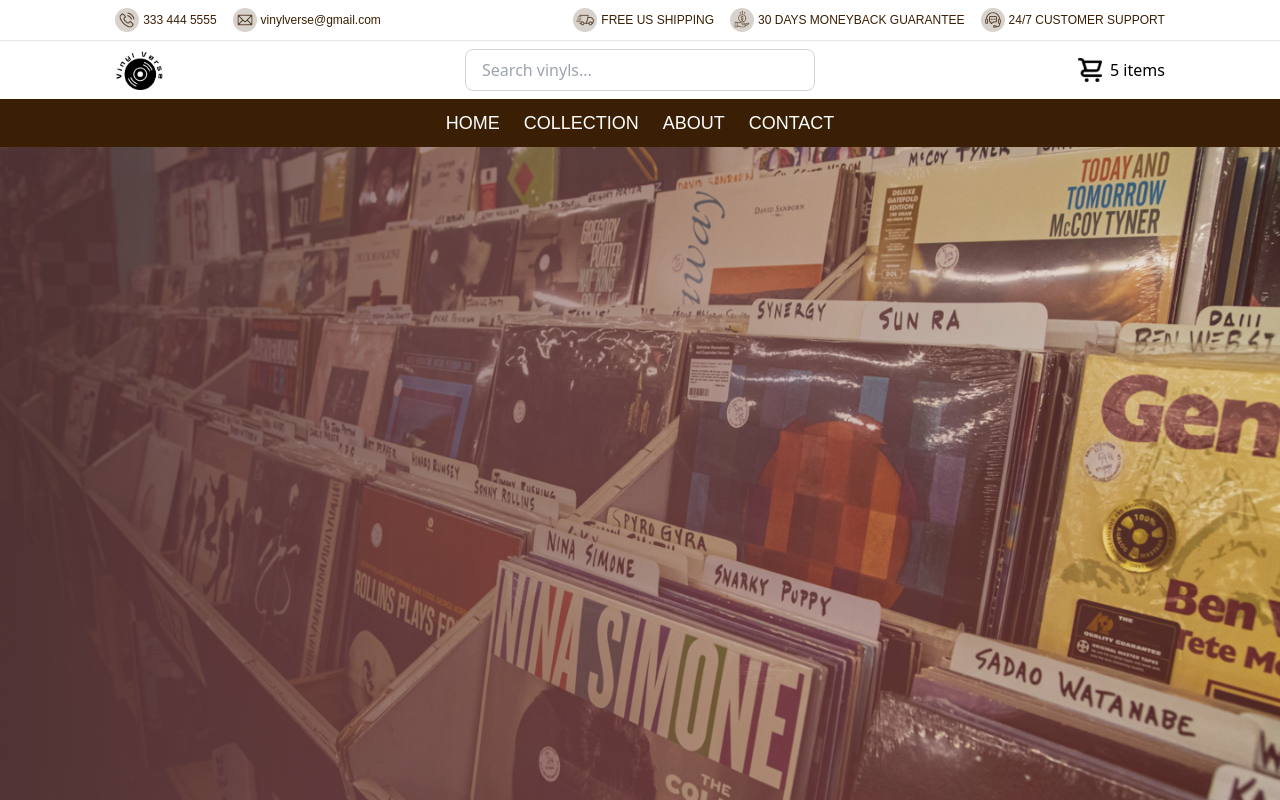
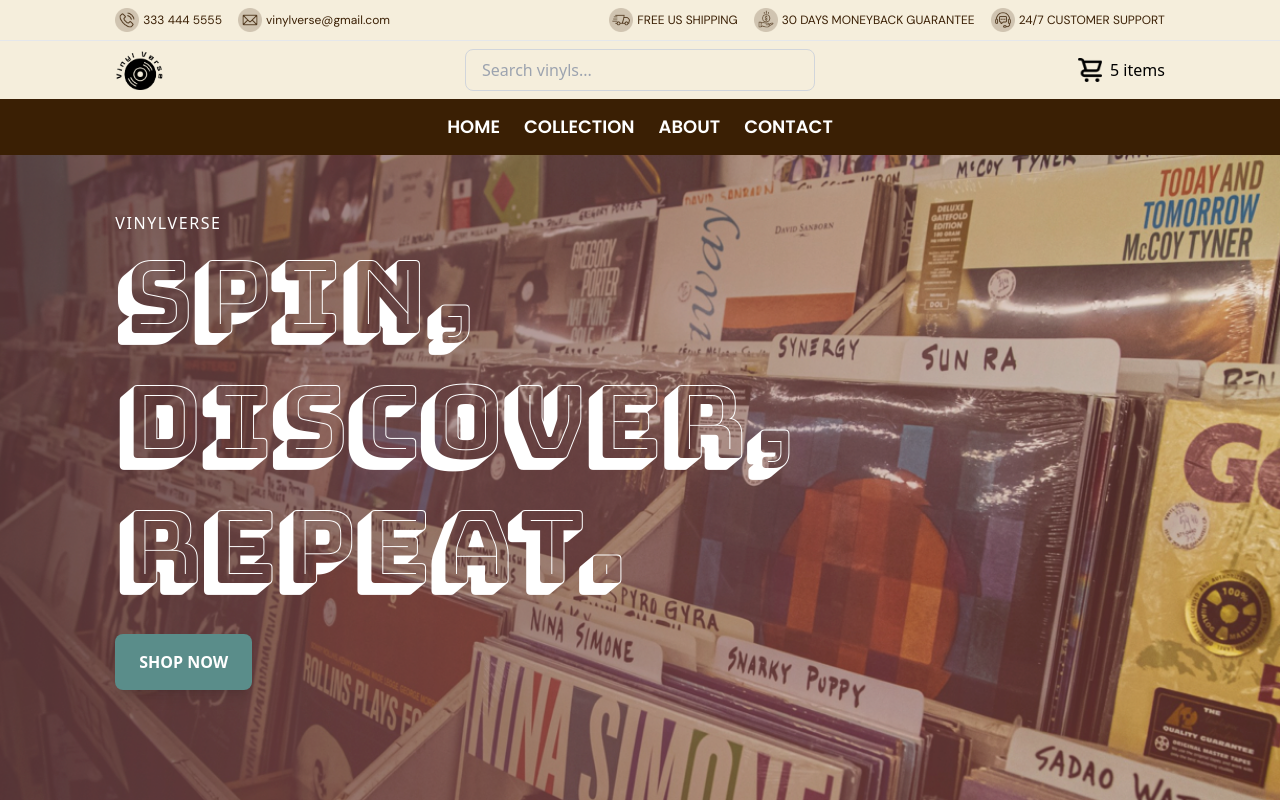
Before and after one commit to arenv07/VinylVerse, a React (Vite) app in the folder frontend/: page / in a window 1280 px wide. Shown: the top 800 px of the page. Built offline with nearby package versions, Linux system fonts and the light colour scheme.

Commit message:
Hero section styling

```diff
--- a/frontend/src/components/Navbar.jsx
+++ b/frontend/src/components/Navbar.jsx
@@ -43,7 +43,8 @@ const Navbar = () => {
             </div>
             <hr class="announcement-bar-line"/>
             <div className="header-bar grid grid-cols-3 flex items-center mt-2 px-4 sm:px-[5vw] md:px-[7vw] lg:px-[9vw]">
-                <a href=""><img src={logo} alt="" class="h-10"/></a>
+                {/* <a href=""><img src={logo} alt="" class="h-10"/></a> */}
+                <img src={logo} alt="" class="h-10"/>
                 {/* <input type="text" />
                 <div class="bg-gray-200 p-4">Column 1</div> */}
                 <input type="text" class="px-4 py-2 w-100 bg-transparent border border-gray-300 rounded-lg focus:outline-none focus:ring-2 focus:ring-brown" placeholder="Search vinyls..."/>
@@ -52,8 +53,8 @@ const Navbar = () => {
                     <a href=""><p>5 items</p></a>
                 </div>
             </div>
-            <nav class="mt-2 h-12 bg-brown text-white text-sm lg:text-md xl:text-lg">
-                <ul class="flex justify-center items-center h-full w-full gap-4 lg:gap-6 font-poppins">
+            <nav class="mt-2 h-14 bg-brown text-white text-sm lg:text-md xl:text-lg font-poppins font-semibold">
+                <ul class="flex justify-center items-center h-full w-full gap-4 lg:gap-6">
                     <li>HOME</li>
                     <li>COLLECTION</li>
                     <li>ABOUT</li>
--- a/frontend/src/index.css
+++ b/frontend/src/index.css
@@ -1,14 +1,16 @@
+/* Poppins */
+@import url('https://fonts.googleapis.com/css2?family=Poppins:ital,wght@0,300;0,400;0,500;0,600;0,700;0,800&display=swap');
+/* DM Sans */
+@import url('https://fonts.googleapis.com/css2?family=DM+Sans:ital,opsz,wght@0,9..40,100..1000;1,9..40,100..1000&display=swap');
+/* Bungee Shade */
+@import url('https://fonts.googleapis.com/css2?family=Bungee+Shade&display=swap');
+
 @tailwind base;
 @tailwind components;
 @tailwind utilities;
 
-/* Poppins */
-@import url('https://fonts.googleapis.com/css2?family=Poppins:ital,wght@0,300;0,400;0,500;0,600;0,700;0,800&display=swap');
+/* 1065px */
 
-/* DM Sans */
-@import url('https://fonts.googleapis.com/css2?family=DM+Sans:ital,opsz,wght@0,9..40,100..1000;1,9..40,100..1000&display=swap');
-
-/* Bungee Shade */
-@import url('https://fonts.googleapis.com/css2?family=Bungee+Shade&display=swap');
-
-/* 1065px */
+body {
+    background-color: #F5EEDC;
+}
--- a/frontend/src/pages/Home.jsx
+++ b/frontend/src/pages/Home.jsx
@@ -3,9 +3,17 @@ import heroImg from '../assets/vinylverse-hero-img.png'
 
 const Home = () => {
   return (
-    <section>
-      <img src={heroImg} alt=""/>
-      <h1 class="font-bungee text-100">SPIN, <br></br> DISCOVER, <br></br>REPEAT.</h1>
+    <section class="relative h-screen">
+      <img src={heroImg} alt="" class="absolute inset-0 object-cover w-full h-full"/>
+      <div className="relative z-10 max-w-2xl text-left px-4 sm:px-[5vw] md:px-[7vw] lg:px-[9vw] pt-14">
+        <div>
+          <p class="text-white tracking-widest font-light text-[#D0D0D0]">VINYLVERSE</p>
+          <h1 class="font-bungee text-100 text-white leading-tight">SPIN, <br></br> DISCOVER, <br></br>REPEAT.</h1>
+          <button class="bg-teal text-white py-4 px-6 rounded-lg mt-6 font-bold shadow-lg">SHOP NOW</button>
+        </div>
+
+      </div>
+
     </section>
   )
 }
--- a/frontend/tailwind.config.js
+++ b/frontend/tailwind.config.js
@@ -13,6 +13,7 @@ export default {
       },
       colors: {
         'brown': '#3A1F04',
+        'teal': '#5A8D8A',
       },
       fontSize: {
         '100': '6.25rem',
```
